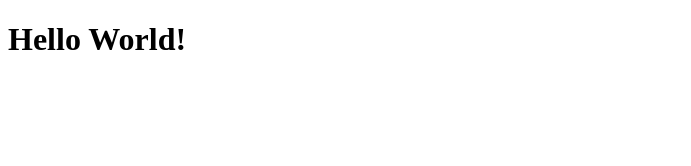
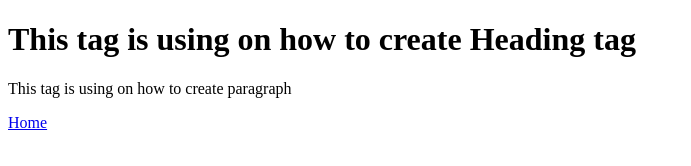
Before and after one commit to King-Hard/Hard-Practice, a plain HTML site: page index.html in a window 1280 px wide. Shown: the whole page, without its empty margins (0-691 px from the left). Drawn offline with Linux system fonts and the light colour scheme.

Commit message:
Triying knownledge I learn yesterday.

```diff
--- a/index.html
+++ b/index.html
@@ -6,6 +6,13 @@
     <title>Practicing on how to create file using git.</title>
 </head>
 <body>
-    <h1>Hello World!</h1>
+    <h1>This tag is using on how to create Heading tag</h1>
+
+    <p>This tag is using on how to create paragraph</p>
+
+    <a href="home.html">Home</a>
+
+    <!--<a href="home.html" target="_blank">Home </a> <br> --
+
 </body>
 </html>
```
Also changed, not shown: home.html (added, +12 -0 lines).
